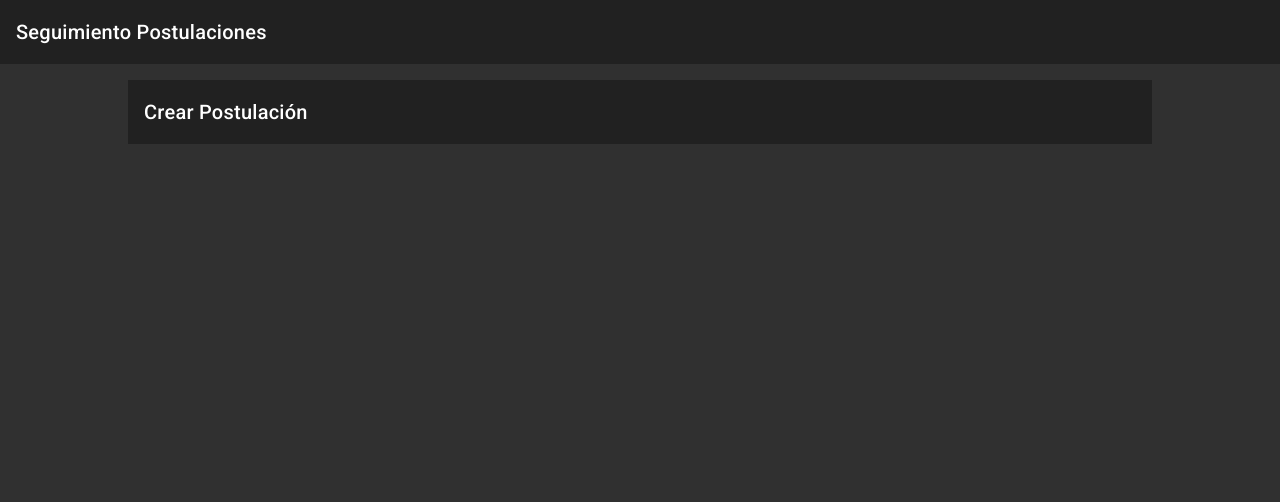
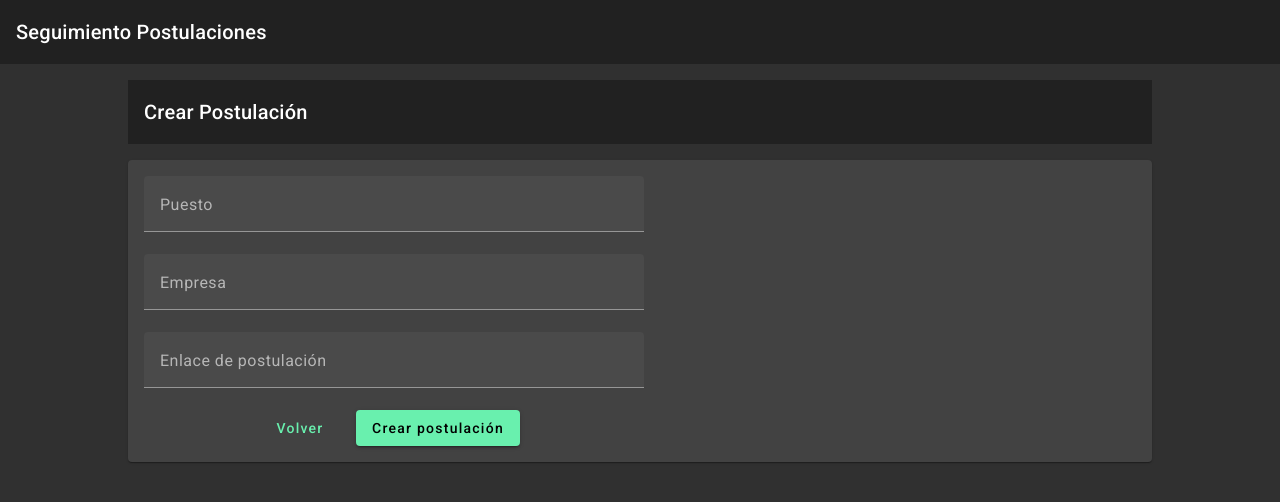
Before and after one commit to jruizsilva/seguimiento-postulaciones, an Angular app: page /crear-postulacion in a window 1280 px wide. Shown: the top 502 px of the page. Built offline with nearby package versions, Linux system fonts and the light colour scheme.

Commit message:
layout crear postulacion done

```diff
--- a/src/app/pages/crear-postulacion/crear-postulacion.component.html
+++ b/src/app/pages/crear-postulacion/crear-postulacion.component.html
@@ -2,4 +2,26 @@
   <mat-toolbar style="margin: 16px 0">
     <span>Crear Postulación</span>
   </mat-toolbar>
+  <mat-card style="padding: 16px">
+    <form class="form">
+      <mat-form-field color="accent" class="full-width">
+        <mat-label>Puesto</mat-label>
+        <input matInput />
+      </mat-form-field>
+      <mat-form-field color="accent" class="full-width">
+        <mat-label>Empresa</mat-label>
+        <input matInput />
+      </mat-form-field>
+      <mat-form-field color="accent" class="full-width">
+        <mat-label>Enlace de postulación</mat-label>
+        <input matInput />
+      </mat-form-field>
+      <div class="button-container">
+        <button mat-button color="accent">Volver</button>
+        <button type="submit" mat-raised-button color="accent">
+          Crear postulación
+        </button>
+      </div>
+    </form>
+  </mat-card>
 </div>
--- a/src/app/pages/crear-postulacion/crear-postulacion.component.scss
+++ b/src/app/pages/crear-postulacion/crear-postulacion.component.scss
@@ -0,0 +1,15 @@
+.form {
+  min-width: 150px;
+  max-width: 500px;
+  width: 100%;
+}
+
+.full-width {
+  width: 100%;
+}
+
+.button-container {
+  display: flex;
+  justify-content: center;
+  gap: 24px;
+}
```
Also changed, not shown: src/app/pages/crear-postulacion/crear-postulacion.component.ts (+13 -1 lines).
